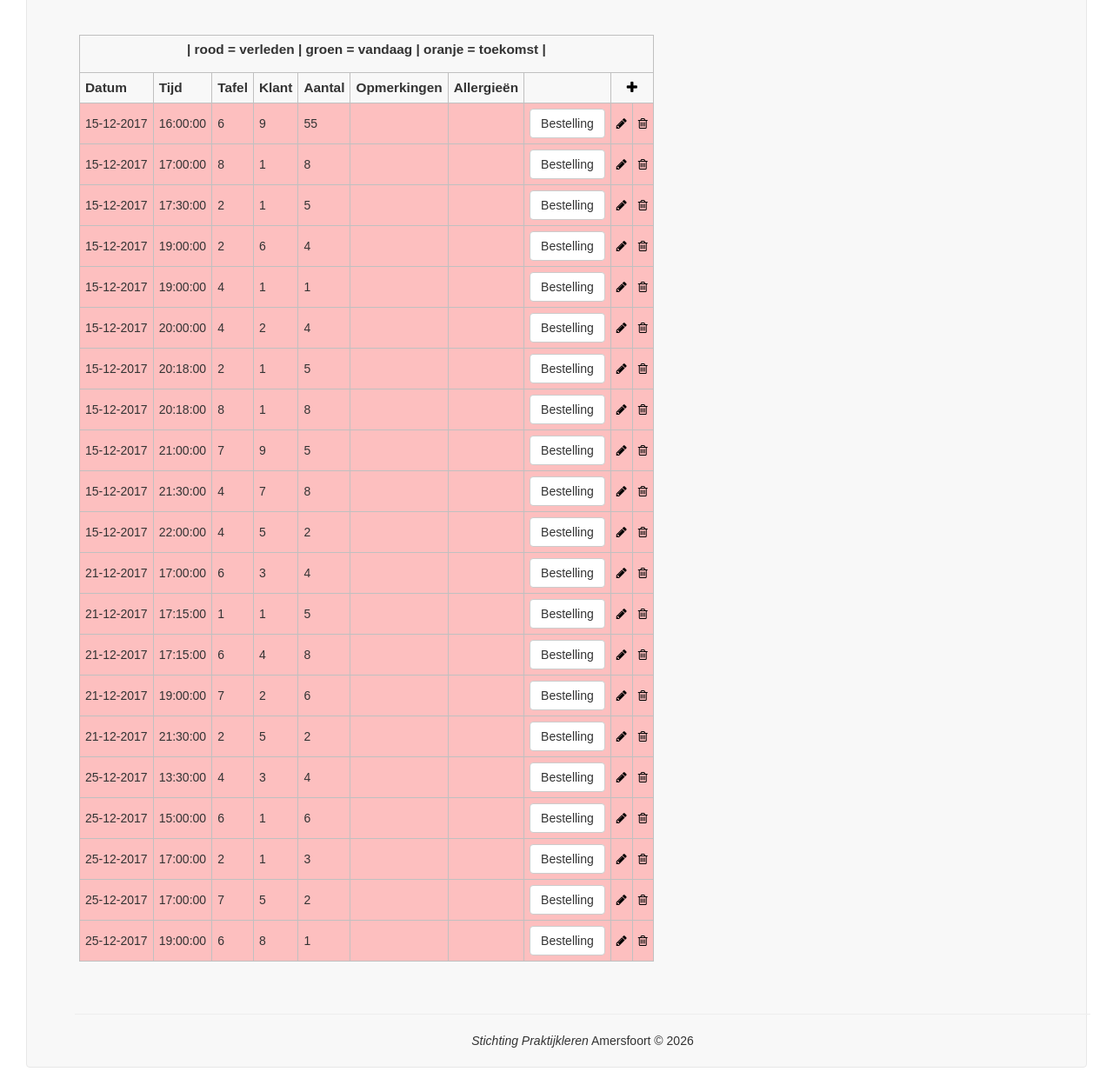
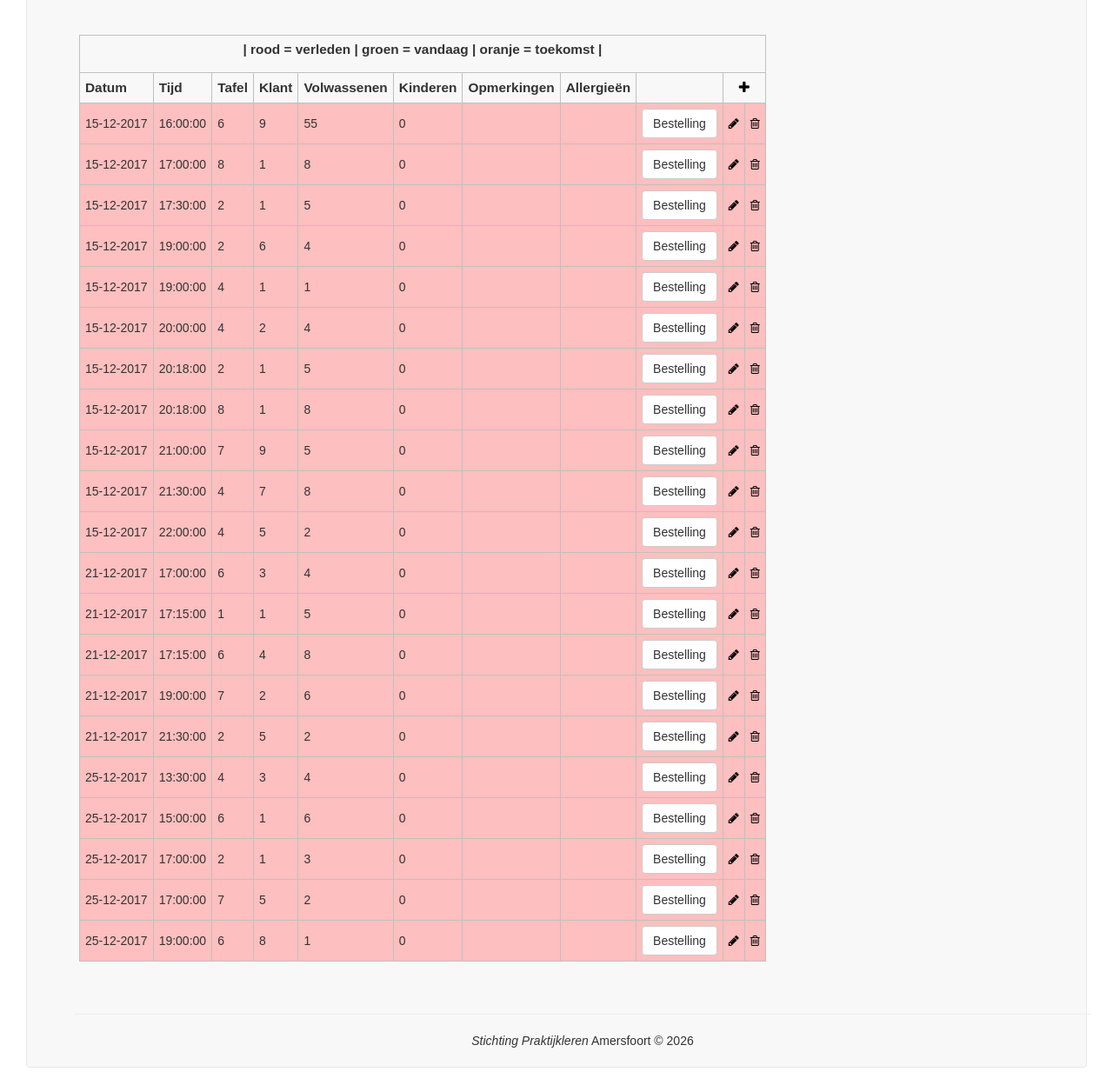
Before and after one commit to Cas1107/ticket_hero, a PHP site: page /reserveringen.php in a window 1280 px wide. Shown: the part 88-1336 px from the top of the page at 87% size. Run offline with PHP 8.4, Linux system fonts and the light colour scheme; data comes from the database, SQL or seed files in the repository.

Commit message:
ticket 335 is af

```diff
--- a/web/reserveringen.php
+++ b/web/reserveringen.php
@@ -12,7 +12,7 @@ class clsReserveringen extends clsTableDef
 
           $vandaag = date("Y-m-d");
           $this->selectsql = "SELECT reservering_id, tafel, datum,
-                                     tijd, aantal, opmerkingen, allergieen, klantnaam, r.klant_id
+                                     tijd, aantal, aantal_k, opmerkingen, allergieen, klantnaam, r.klant_id
                                 FROM reservering r
                                 LEFT JOIN klant k on r.klant_id = k.klant_id
                               ORDER BY datum, tijd, tafel";
@@ -47,7 +47,13 @@ class clsReserveringen extends clsTableDef
 
           $column = new clsColumn();
           $column->setFieldName("aantal");
-          $column->setCaption("Aantal");
+          $column->setCaption("Volwassenen");
+          $this->columnHeader->addColumn($column);
+
+          // Toegevoegd n.a.v. ticketnummer [[335]]
+          $column = new clsColumn();
+          $column->setFieldName("aantal_k");
+          $column->setCaption("Kinderen");
           $this->columnHeader->addColumn($column);
 
           /*toegevoegd n.a.v. ticketnummer [[338]]*/
@@ -90,6 +96,10 @@ class clsReserveringen extends clsTableDef
                if (trim($_POST[$veld] ?? '') === '') {
                     return 'Vul alle reserveringsvelden in.';
                }
+          }
+
+          if (empty($_POST['aantal_k_id'])) {
+               $_POST['aantal_k_id'] = 0;
           }
 
           $output = false;
```
